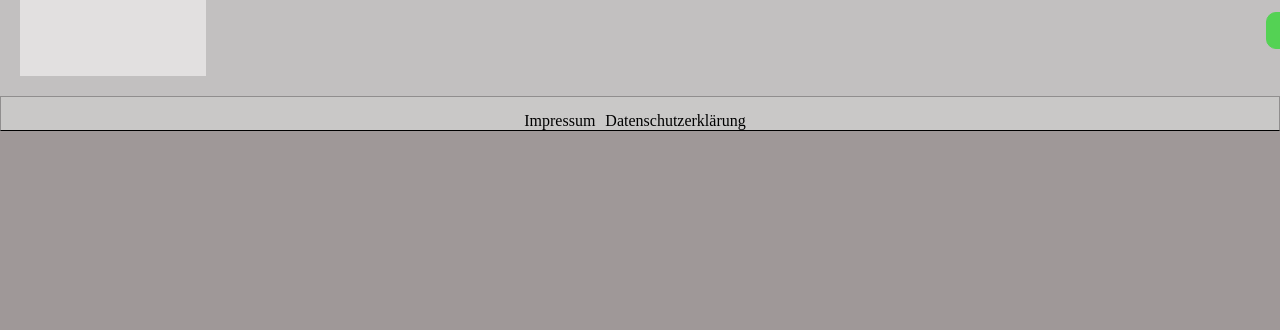
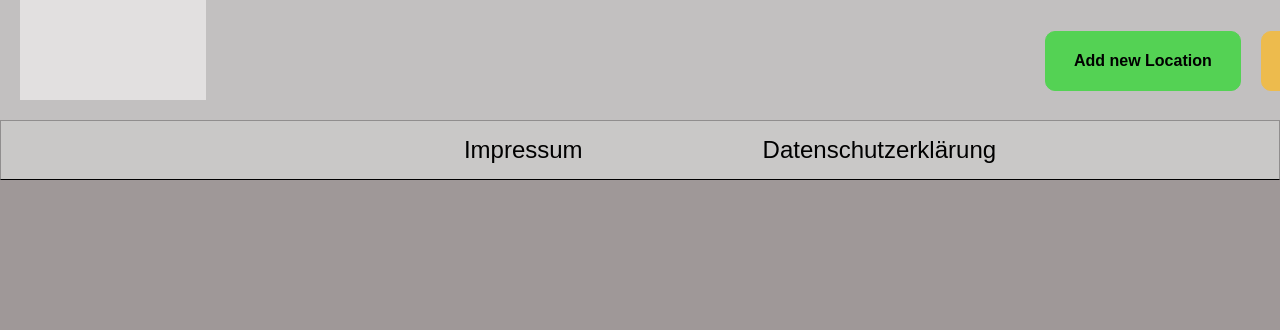
Before and after one commit to htw-student-83/Daniel_Alexander_WAD2023, a website: page html/index.html in a window 1280 px wide. Shown: the part 1668-1998 px from the top of the page. Drawn offline with Linux system fonts and the light colour scheme.

Commit message:
css added to mainscreen part two.

```diff
--- a/css/style.css
+++ b/css/style.css
@@ -22,9 +22,9 @@
 }
 
 .main-container {
+    width: 100vw;
     background-color: #c2c0c0;
     /*
-    width: 100vw;
     height: 100vh;
     background-color: #ccc;
     display: grid;
@@ -200,8 +200,9 @@ button:hover {
 }
 
 .mainButtons{
-    padding-left: 640px;
-    margin: 10px 0  10px 400px;
+    display: flex;
+    padding: 1.2em;
+    margin: 10px 50px 10px 800px;
 }
 
 .mainAddBtn{
@@ -209,6 +210,11 @@ button:hover {
     border: 1px solid rgb(84, 210, 84);
     border-radius: 10px;
     padding: 10px;
+    font-weight: bold;
+}
+
+.mainAddBtn:hover{
+     border: 1px solid rgb(11, 12, 11);
 }
 
 .logoutBtn{
@@ -217,10 +223,17 @@ button:hover {
     border-radius: 10px;
     margin-left: 20px;
     padding: 10px;
+    font-weight: bold;
+}
+
+.logoutBtn:hover{
+     border: 1px solid rgb(11, 12, 11);
 }
 
 .mainAddBtn, .logoutBtn{
-    width: 150px;
+    width: 100%;
+    font-size: 1em;
+    padding: 20px;
     cursor: pointer;
 }
 
@@ -230,15 +243,26 @@ button:hover {
    background-color: rgb(201, 200, 199);
    grid-area: footer;
    justify-content: center;
-    padding-top: 15px;
+   padding: 15px;
    border-bottom: 1px solid black;
 }
 
 #Impressum, #Datenschutzerklärung{
-    margin-right: 10px;
+    font-size: 1.5em;
+    font-family: arial;
+    margin-left: 180px;
     text-decoration: none;
     color: black;
     cursor: pointer;
+}
+
+#Impressum:hover{
+    text-decoration: underline;
+}
+
+
+#Datenschutzerklärung:hover{
+    text-decoration: underline;
 }
 
 /*add*/
--- a/html/index.html
+++ b/html/index.html
@@ -41,7 +41,7 @@
 
     <div class="main-container">
         <div class="welcome-message">
-            <h1>Willkommen auf der Homepage</h1>
+            <h1>Willkommen auf der C02-Luftverschmutzung-Übersicht</h1>
         </div>
         <div class="add-table_map_container">
             <div id="add-table">
```
Lines whose indentation alone changed are shown as unchanged.
